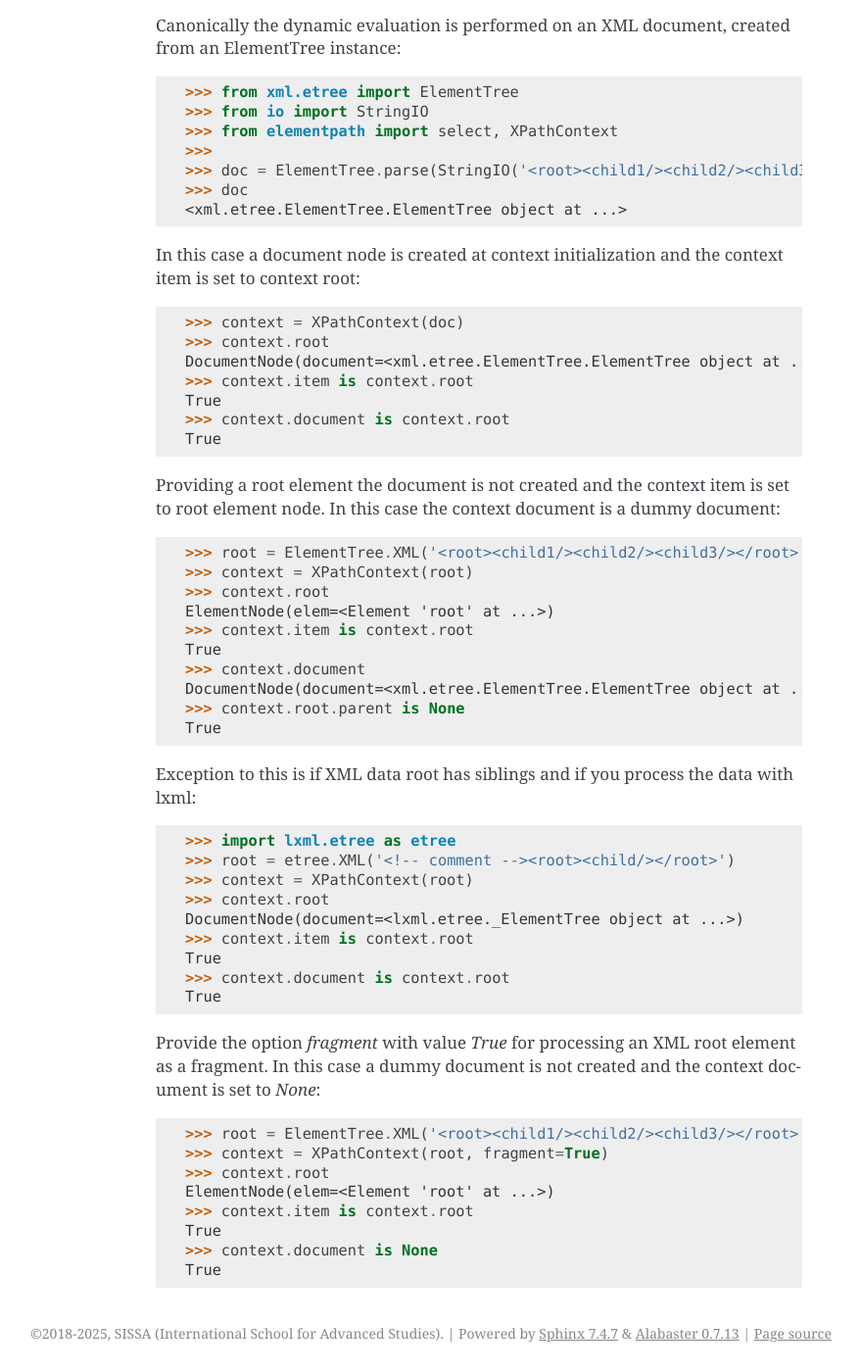
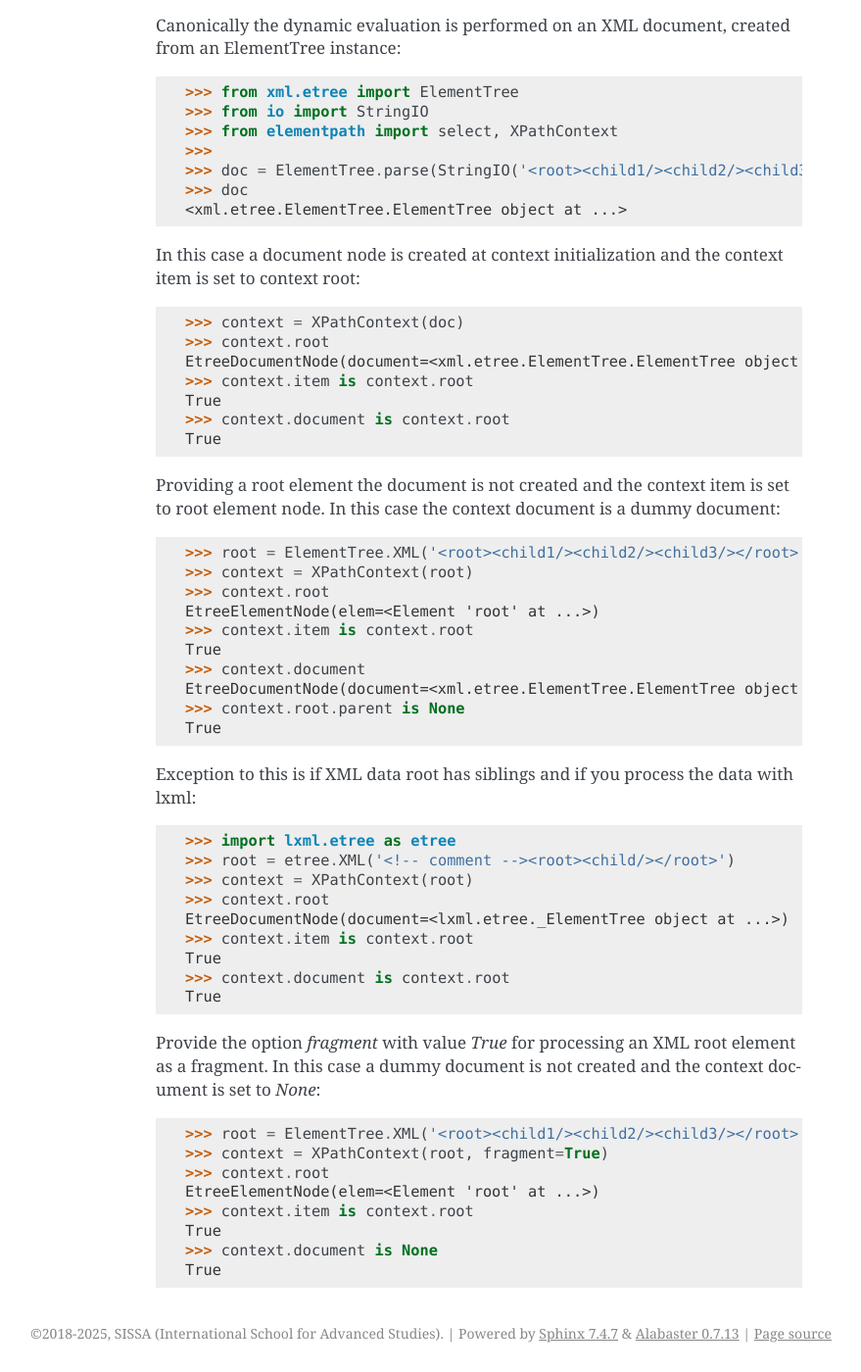
Before and after one commit to sissaschool/elementpath, a Sphinx documentation site: the page built from doc/advanced.rst, in a window 1280 px wide and 1400 px high, scrolled down 4021 px. Shown: the whole window at 98% size, without its empty margins (261-1140 px from the left). Built offline with Sphinx 7.4.7, drawn with Linux system fonts in a browser that asks for light colours; some of the changed text lies outside the part shown.

Commit message:
Fix doctests (reflect the changes in nodes structure)
  - ElementNode -> EtreeElementNode
  - DocumentNode -> EtreeDocumentNode

```diff
--- a/doc/advanced.rst
+++ b/doc/advanced.rst
@@ -73,7 +73,7 @@ represented by *XPathContext* objects.
     >>> root = ElementTree.XML('<root><child/><child attr="10"/></root>')
     >>> context = XPathContext(root)
     >>> token.evaluate(context)
-    [ElementNode(elem=<Element 'child' at ...)]
+    [EtreeElementNode(elem=<Element 'child' at ...)]
 
 In this case an error is raised if you don't provide a context:
 
@@ -124,9 +124,9 @@ Node trees are automatically created at dynamic context initialization:
     >>> root = ElementTree.XML('<root><child/><child attr="10"/></root>')
     >>> context = XPathContext(root)
     >>> context.root
-    ElementNode(elem=<Element 'root' at ...>)
+    EtreeElementNode(elem=<Element 'root' at ...>)
     >>> context.root.children
-    [ElementNode(elem=<Element 'child' at ...>), ElementNode(elem=<Element 'child' at ...>)]
+    [EtreeElementNode(elem=<Element 'child' at ...>), EtreeElementNode(elem=<Element 'child' at ...>)]
 
 If the same XML data is applied several times for dynamic evaluation it maybe
 convenient to build the node tree before, in the way to create it only once:
@@ -232,7 +232,7 @@ context item is set to context root:
 
     >>> context = XPathContext(doc)
     >>> context.root
-    DocumentNode(document=<xml.etree.ElementTree.ElementTree object at ...>)
+    EtreeDocumentNode(document=<xml.etree.ElementTree.ElementTree object at ...>)
     >>> context.item is context.root
     True
     >>> context.document is context.root
@@ -246,11 +246,11 @@ set to root element node. In this case the context document is a dummy document:
     >>> root = ElementTree.XML('<root><child1/><child2/><child3/></root>')
     >>> context = XPathContext(root)
     >>> context.root
-    ElementNode(elem=<Element 'root' at ...>)
+    EtreeElementNode(elem=<Element 'root' at ...>)
     >>> context.item is context.root
     True
     >>> context.document
-    DocumentNode(document=<xml.etree.ElementTree.ElementTree object at ...>)
+    EtreeDocumentNode(document=<xml.etree.ElementTree.ElementTree object at ...>)
     >>> context.root.parent is None
     True
 
@@ -263,7 +263,7 @@ the data with lxml:
     >>> root = etree.XML('<!-- comment --><root><child/></root>')
     >>> context = XPathContext(root)
     >>> context.root
-    DocumentNode(document=<lxml.etree._ElementTree object at ...>)
+    EtreeDocumentNode(document=<lxml.etree._ElementTree object at ...>)
     >>> context.item is context.root
     True
     >>> context.document is context.root
@@ -278,7 +278,7 @@ is set to `None`:
     >>> root = ElementTree.XML('<root><child1/><child2/><child3/></root>')
     >>> context = XPathContext(root, fragment=True)
     >>> context.root
-    ElementNode(elem=<Element 'root' at ...>)
+    EtreeElementNode(elem=<Element 'root' at ...>)
     >>> context.item is context.root
     True
     >>> context.document is None
```
